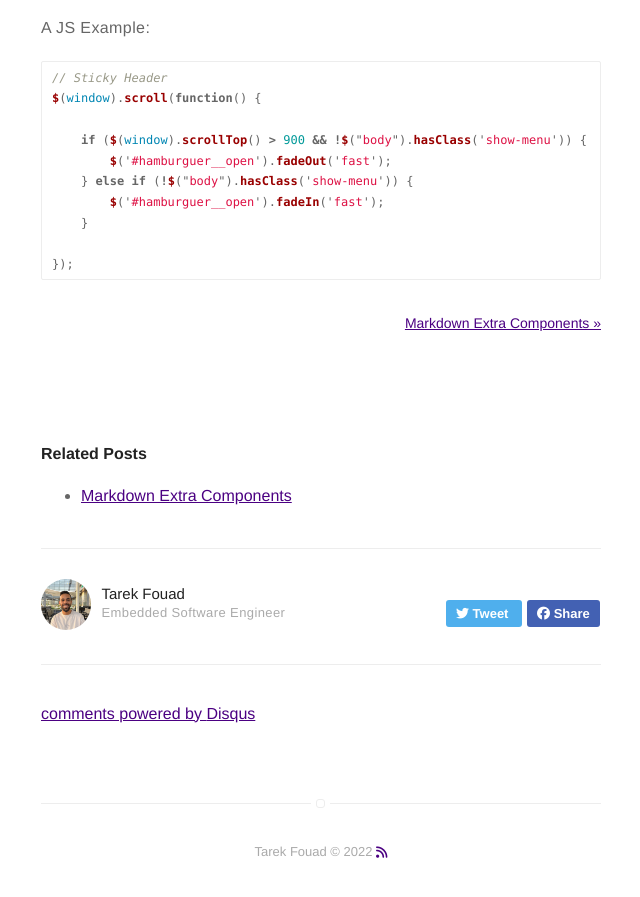
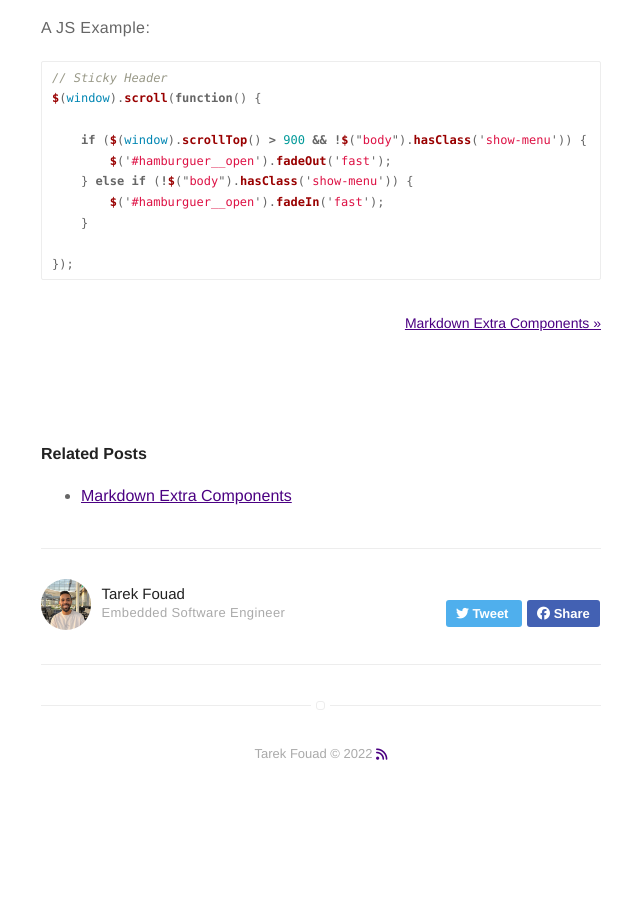
Before and after one commit to tarekfouad97/tarekfouad97.github.io, a Jekyll site: the page built from _posts/2016-02-24-markdown-common-elements.markdown, in a window 1280 px wide and 900 px high, scrolled down 5135 px. Shown: the top 897 px of the window, without its empty margins (319-959 px from the left). Built offline with Jekyll 4.4.1, drawn with Linux system fonts in a browser that asks for light colours; nearby versions of some CDN libraries; comment, search, counter and statistics services are not loaded; after the commit the page ends 5937 px from its top, so only the background shows below that.

Commit message:
Update _config.yml

```diff
--- a/_config.yml
+++ b/_config.yml
@@ -30,8 +30,8 @@ permalink: /:title/
 
 # if you don't want comments in your posts, leave categories empty
 disqus:
-  shortname: github # enter this from your disqus account
-  categories: [blog, project] # only show disqus for posts that have these categories
+  shortname: #github # enter this from your disqus account
+  categories: #[blog, project] # only show disqus for posts that have these categories
 
 # if you don't have any of social below, comment the line
 #facebook: myfacebook
```
